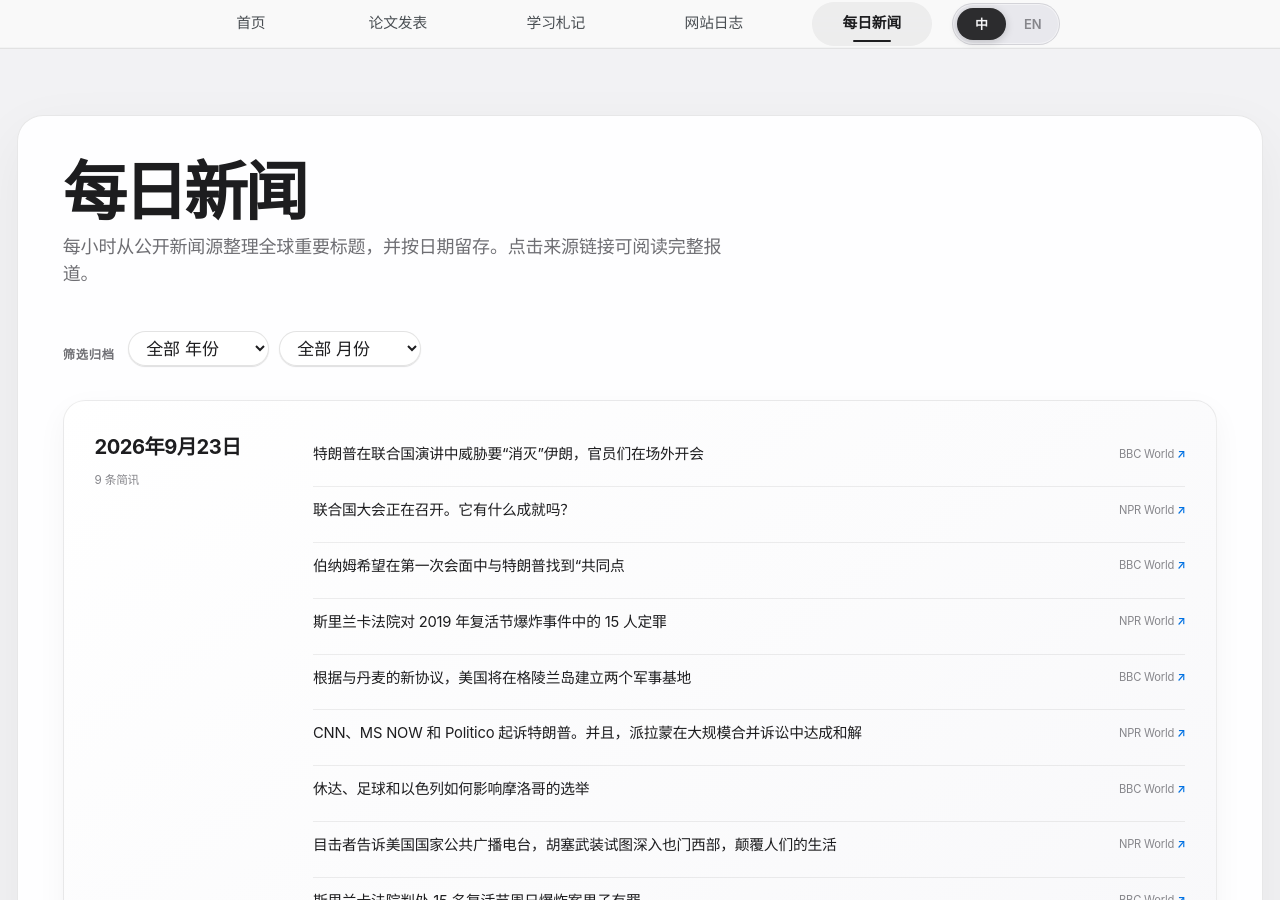
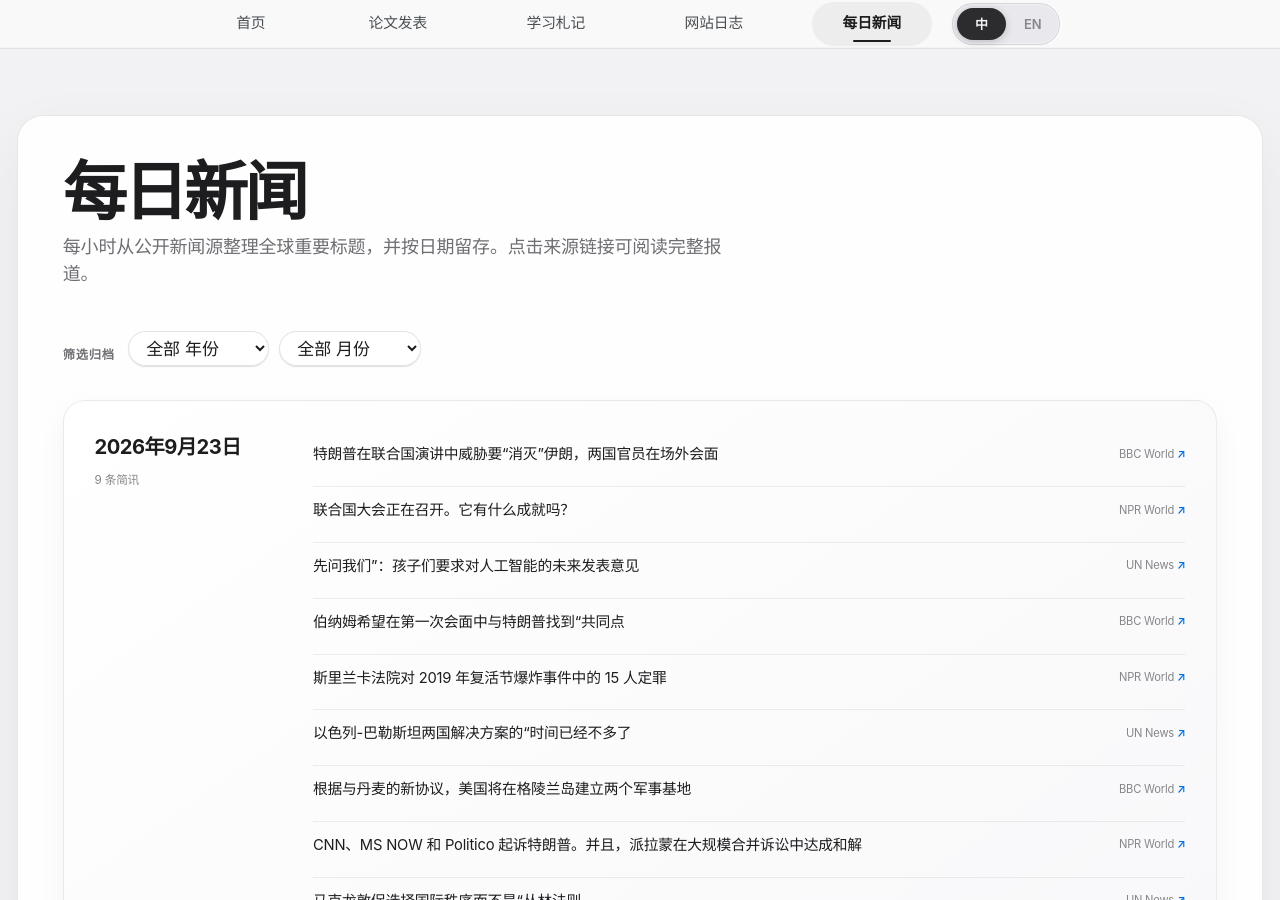
Before and after one commit to HaoxiangLuo/HaoxiangLuo.github.io, a Jekyll site: the page built from _pages/daily-news-zh.html, in a window 1280 px wide and 900 px high. Built offline with Jekyll 4.4.1, drawn with Linux system fonts in a browser that asks for light colours; a style sheet for code colours, icons or effects is not loaded; some of the changed text lies outside the part shown.

Commit message:
Update daily news 2026-09-23

```diff
--- a/_data/daily_news.json
+++ b/_data/daily_news.json
@@ -1,20 +1,26 @@
 {
-  "updated_at": "2026-09-23T08:29:33+08:00",
+  "updated_at": "2026-09-23T09:23:41+08:00",
   "days": [
     {
       "date": "2026-09-23",
       "items": [
         {
-          "title": "Trump threatens to 'annihilate' Iran in UN speech as officials meet on sidelines",
+          "title": "Trump threatens to 'annihilate' Iran in UN speech as officials from both countries meet on sidelines",
           "source": "BBC World",
           "url": "https://www.bbc.co.uk/news/articles/c52e0ywl9pr7o?at_medium=RSS&at_campaign=rss",
-          "title_zh": "特朗普在联合国演讲中威胁要“消灭”伊朗，官员们在场外开会"
+          "title_zh": "特朗普在联合国演讲中威胁要“消灭”伊朗，两国官员在场外会面"
         },
         {
           "title": "The United Nations General Assembly is meeting. Is it accomplishing anything?",
           "source": "NPR World",
           "url": "https://www.npr.org/2026/09/22/nx-s1-5955445/the-united-nations-general-assembly-is-meeting-is-it-accomplishing-anything",
           "title_zh": "联合国大会正在召开。它有什么成就吗？"
+        },
+        {
+          "title": "‘Ask us first’: Children demand a voice on AI’s future",
+          "source": "UN News",
+          "url": "https://news.un.org/feed/view/en/story/2026/09/1168403",
+          "title_zh": "先问我们”：孩子们要求对人工智能的未来发表意见"
         },
         {
           "title": "Burnham expects to find 'common ground' with Trump in first meeting",
@@ -29,6 +35,12 @@
           "title_zh": "斯里兰卡法院对 2019 年复活节爆炸事件中的 15 人定罪"
         },
         {
+          "title": "‘Time is running out’ for Israel-Palestine two-State solution",
+          "source": "UN News",
+          "url": "https://news.un.org/feed/view/en/story/2026/09/1168401",
+          "title_zh": "以色列-巴勒斯坦两国解决方案的“时间已经不多了"
+        },
+        {
           "title": "US to build two military bases in Greenland under new deal with Denmark",
           "source": "BBC World",
           "url": "https://www.bbc.co.uk/news/articles/c9dr74g32g8go?at_medium=RSS&at_campaign=rss",
@@ -41,22 +53,10 @@
           "title_zh": "CNN、MS NOW 和 Politico 起诉特朗普。并且，派拉蒙在大规模合并诉讼中达成和解"
         },
         {
-          "title": "How Ceuta, football and Israel are shaping Morocco's election",
-          "source": "BBC World",
-          "url": "https://www.bbc.co.uk/news/articles/c8r4v7n6py97o?at_medium=RSS&at_campaign=rss",
-          "title_zh": "休达、足球和以色列如何影响摩洛哥的选举"
-        },
-        {
-          "title": "Houthis try to push deeper into western Yemen, upending life, witnesses tell NPR",
-          "source": "NPR World",
-          "url": "https://www.npr.org/2026/09/22/g-s1-144261/yemen-houthis-saudi-iran-humanitarian-crisis",
-          "title_zh": "目击者告诉美国国家公共广播电台，胡塞武装试图深入也门西部，颠覆人们的生活"
-        },
-        {
-          "title": "Sri Lanka court convicts 15 men over deadly Easter Sunday bombings",
-          "source": "BBC World",
-          "url": "https://www.bbc.co.uk/news/articles/cqy7z275yx65o?at_medium=RSS&at_campaign=rss",
-          "title_zh": "斯里兰卡法院判处 15 名复活节周日爆炸案男子有罪"
+          "title": "Choose international order over ‘law of the jungle’, urges Macron",
+          "source": "UN News",
+          "url": "https://news.un.org/feed/view/en/story/2026/09/1168402",
+          "title_zh": "马克龙敦促选择国际秩序而不是“丛林法则"
         }
       ]
     },
```
